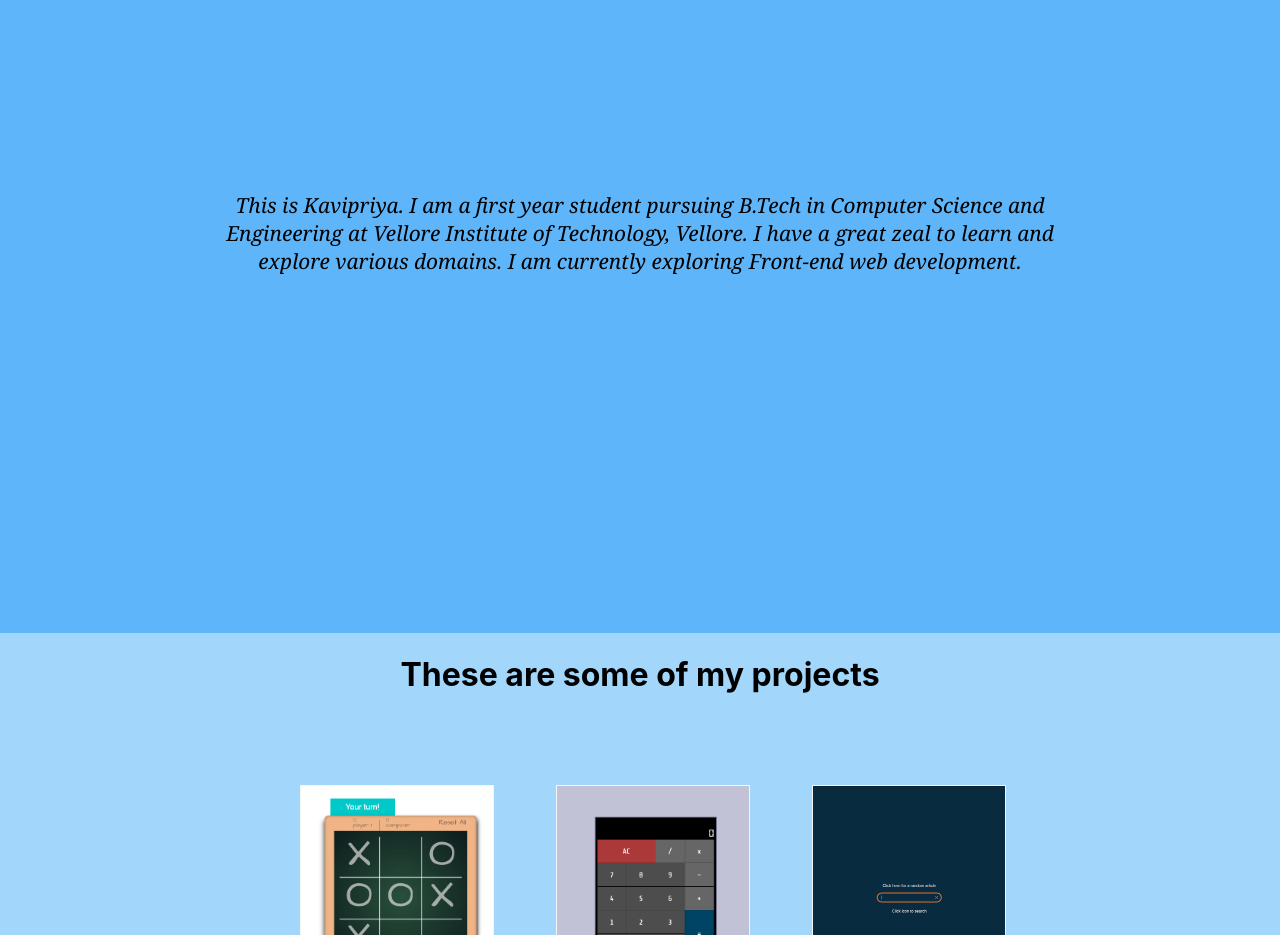
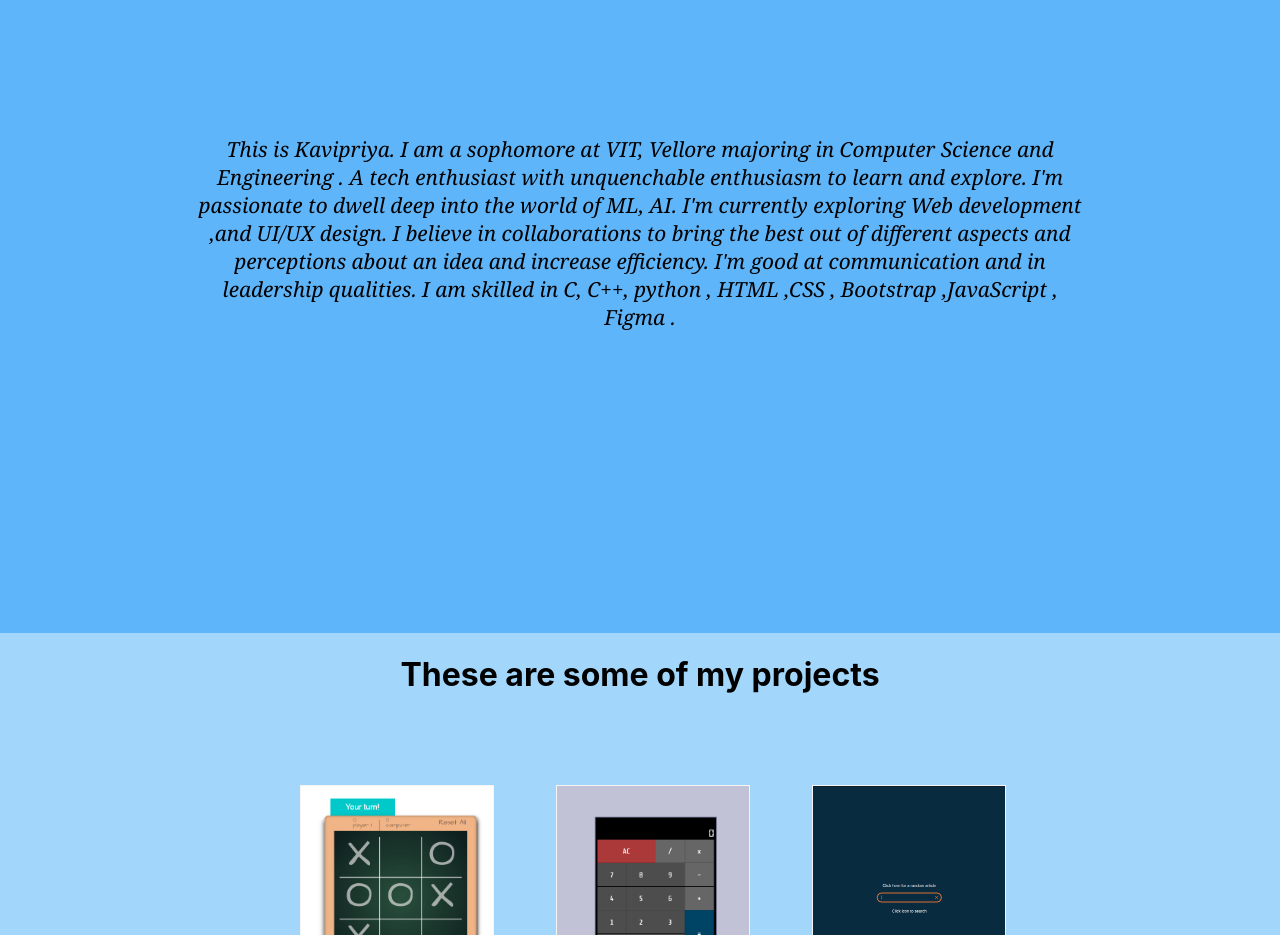
Before and after one commit to Kavipriyajk/Portfolio-, a plain HTML site: page index.html in a window 1280 px wide. Shown: the part 1040-1975 px from the top of the page. Drawn offline with Linux system fonts and the light colour scheme.

Commit message:
Update index.html

```diff
--- a/index.html
+++ b/index.html
@@ -35,9 +35,9 @@
    <!--about me-->
    <div id="About" class="aboutpage">
       <p>
-       This is Kavipriya. I am a first year student pursuing B.Tech in Computer Science and Engineering at Vellore Institute of Technology, Vellore.
-       I have a great zeal to learn and explore various domains.
-      I am currently exploring Front-end web development.</p>
+       This is Kavipriya. I am a sophomore at VIT, Vellore majoring in Computer Science and Engineering .
+A tech enthusiast with unquenchable enthusiasm to learn and explore. I'm passionate to dwell deep into the world of ML, AI. I'm currently exploring Web development ,and UI/UX design. I believe in collaborations to bring the best out of different aspects and perceptions about an idea and increase efficiency. I'm good at communication and in leadership qualities.
+I am skilled in C, C++, python , HTML ,CSS , Bootstrap ,JavaScript , Figma .</p>
    </div>
    <!--about me end -->
    <!--Work start-->
```
